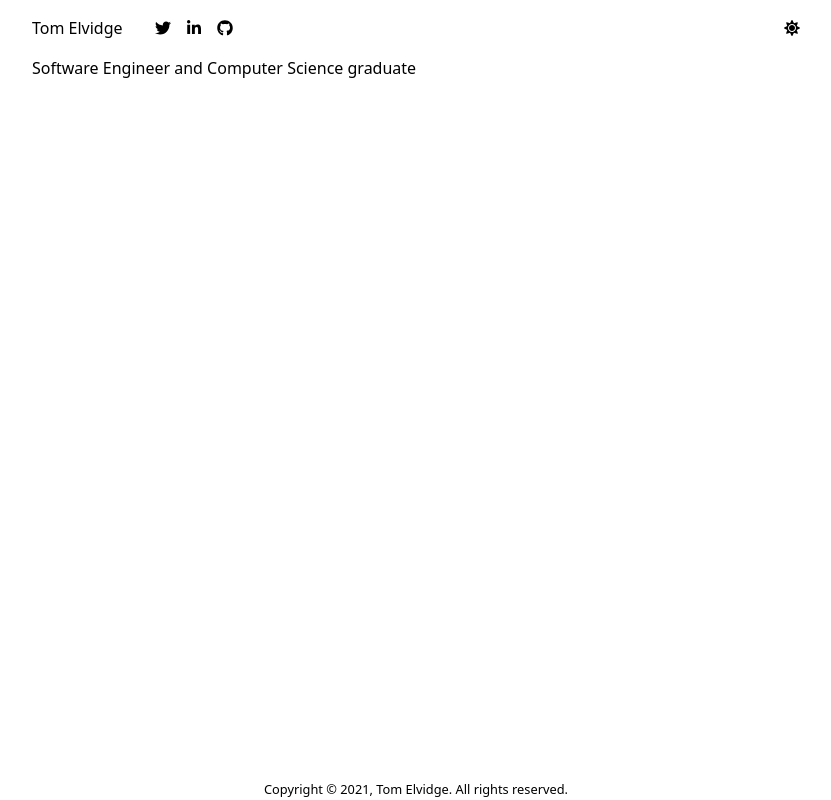
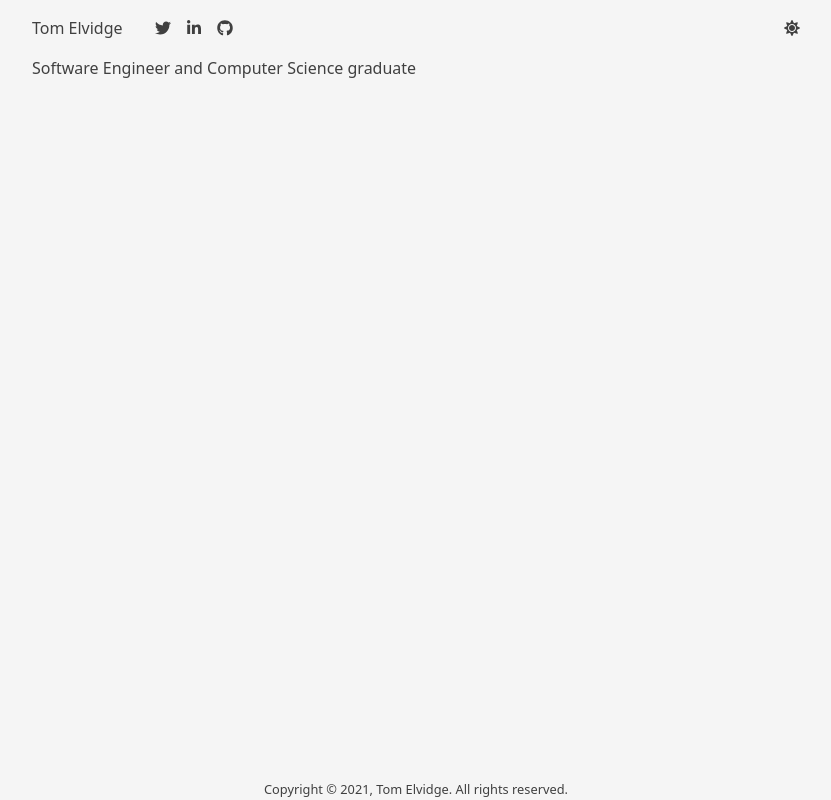
Before and after one commit to tom-elvidge/personalsite, a Gatsby site: page / in a window 1280 px wide. Shown: the whole page, without its empty margins (224-1055 px from the left). Built offline with nearby package versions, Linux system fonts and the light colour scheme; Gatsby itself is replaced by a stand-in of ours.

Commit message:
Added dark and light mode

```diff
--- a/src/components/root.js
+++ b/src/components/root.js
@@ -18,7 +18,7 @@ const Root = ({ children }) => {
   const title = data.site.siteMetadata?.title || "Title"
 
   return (
-    <div class="flex flex-col items-center h-screen justify-between">
+    <div class="flex flex-col items-center h-screen justify-between bg-neutral-100 dark:bg-neutral-900 text-neutral-700 dark:text-neutral-200">
       {/* Fill width until md, then fix to 768px (size of md) */}
       <div class="w-full md:max-w-[768px] h-full">
         <Header title={title} />
```
